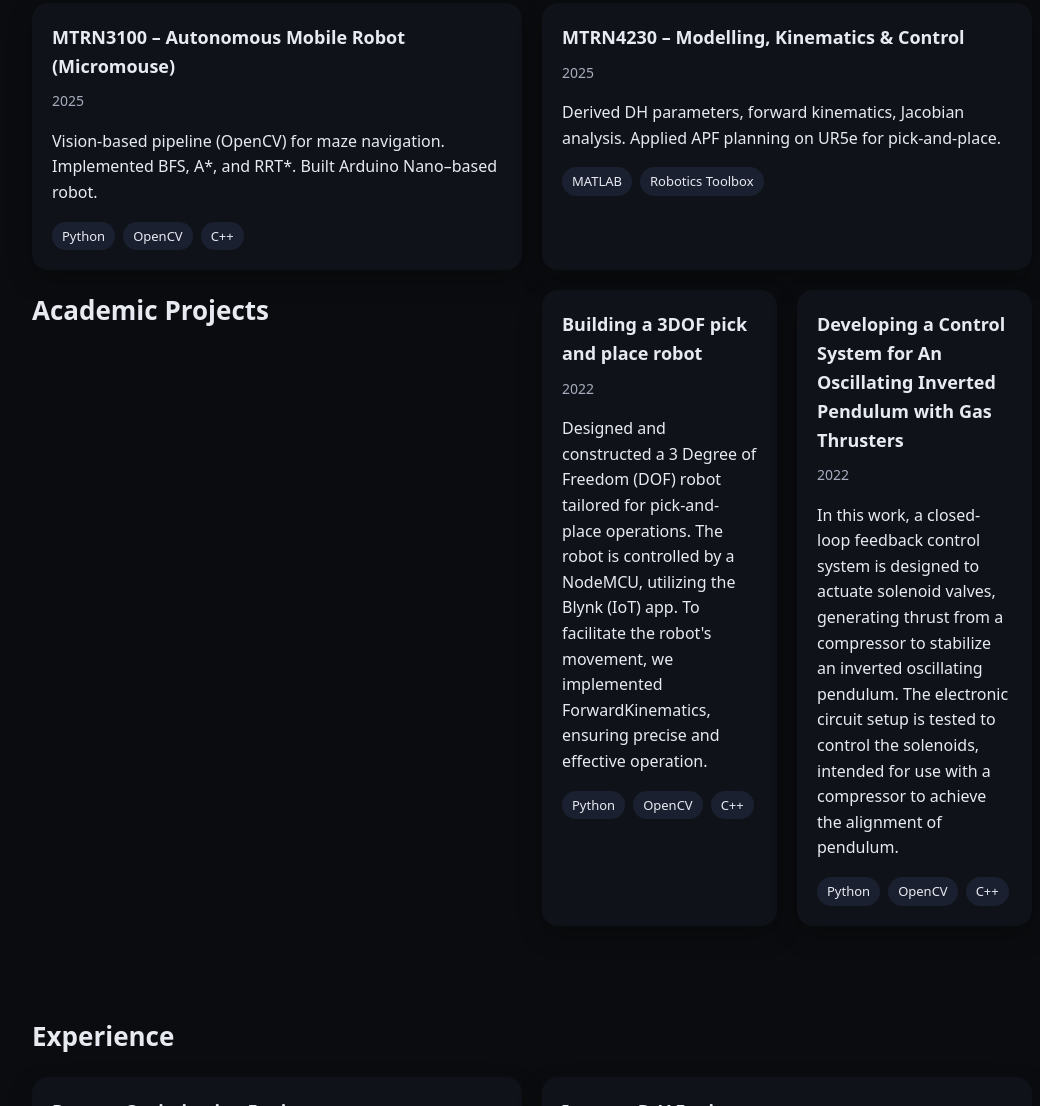
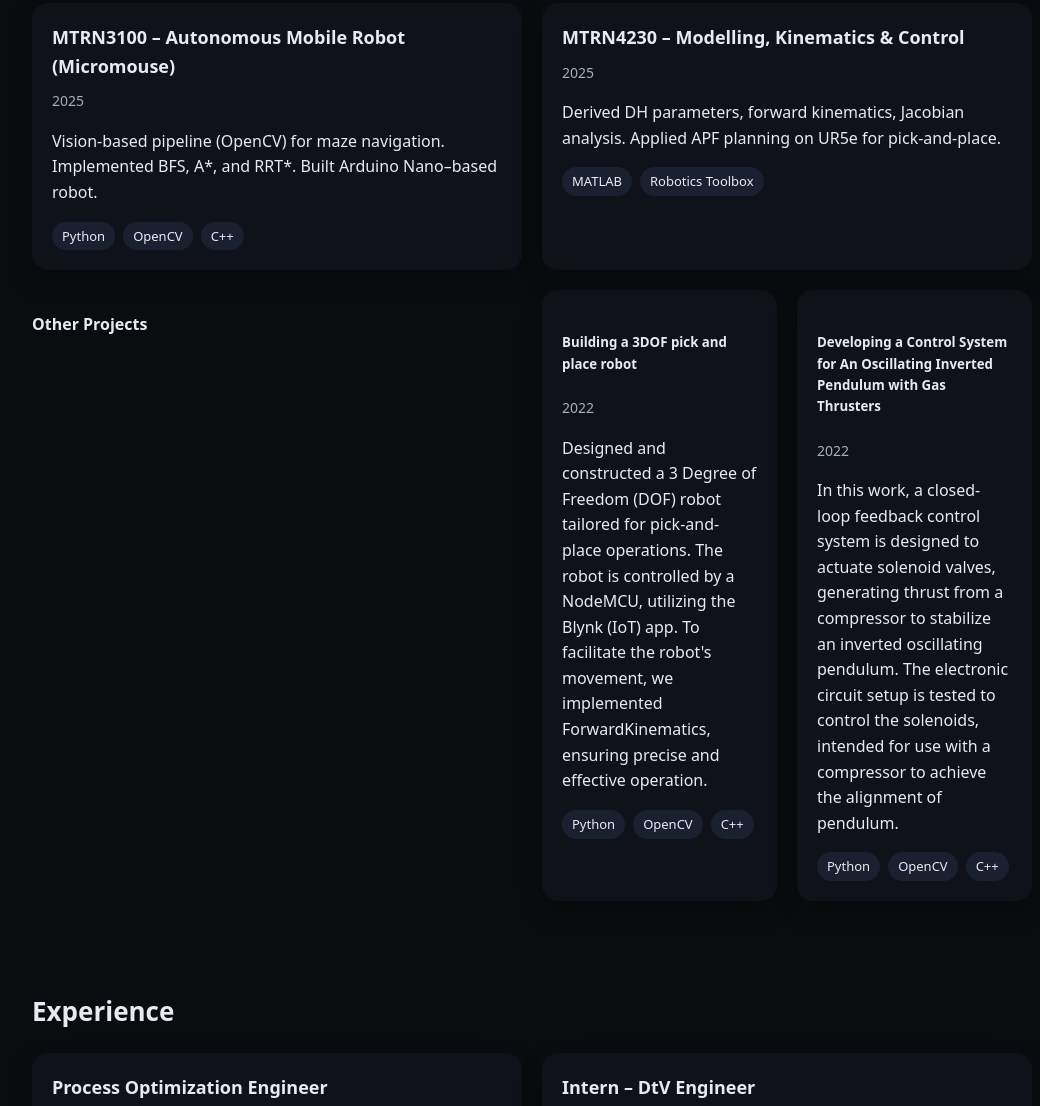
Before and after one commit to neeth-x/navneeth_cv, a plain HTML site: page index.html in a window 1280 px wide. Shown: the part 517-1623 px from the top of the page, without its empty margins (108-1148 px from the left). Drawn offline with Linux system fonts and the light colour scheme.

Commit message:
Update index.html

```diff
--- a/index.html
+++ b/index.html
@@ -87,16 +87,16 @@
           <p>Derived DH parameters, forward kinematics, Jacobian analysis. Applied APF planning on UR5e for pick‑and‑place.</p>
           <div class="skills"><span class="chip">MATLAB</span><span class="chip">Robotics Toolbox</span></div>
         </div>
-      <h2> Academic Projects</h2>
+      <h4> Other Projects</h4>
       <div class="grid cols-2">
         <div class="card">
-          <h3>Building a 3DOF pick and place robot</h3>
+          <h5>Building a 3DOF pick and place robot</h5>
           <div class="meta">2022</div>
           <p>Designed and constructed a 3 Degree of Freedom (DOF) robot tailored for pick-and-place operations. The robot is controlled by a NodeMCU, utilizing the Blynk (IoT) app. To facilitate the robot's movement, we implemented ForwardKinematics, ensuring precise and effective operation.</p>
           <div class="skills"><span class="chip">Python</span><span class="chip">OpenCV</span><span class="chip">C++</span></div>
         </div>
         <div class="card">
-          <h3>Developing a Control System for An Oscillating Inverted Pendulum with Gas Thrusters</h3>
+          <h5>Developing a Control System for An Oscillating Inverted Pendulum with Gas Thrusters</h5>
           <div class="meta">2022</div>
           <p>In this work, a closed-loop feedback control system is designed to actuate solenoid valves, generating thrust from a compressor to stabilize an inverted oscillating pendulum. The electronic circuit setup is tested to control the solenoids, intended for use with a compressor to achieve the alignment of pendulum.</p>
           <div class="skills"><span class="chip">Python</span><span class="chip">OpenCV</span><span class="chip">C++</span></div>
```
